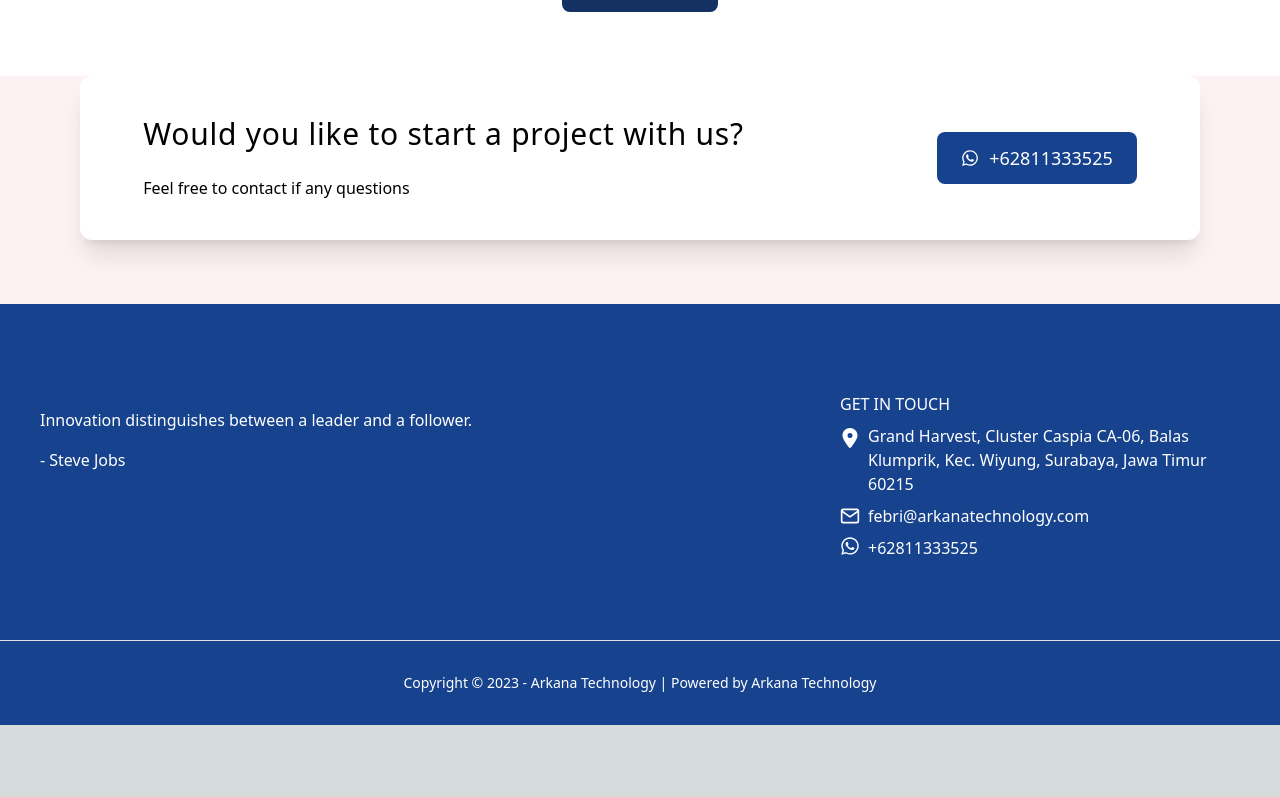
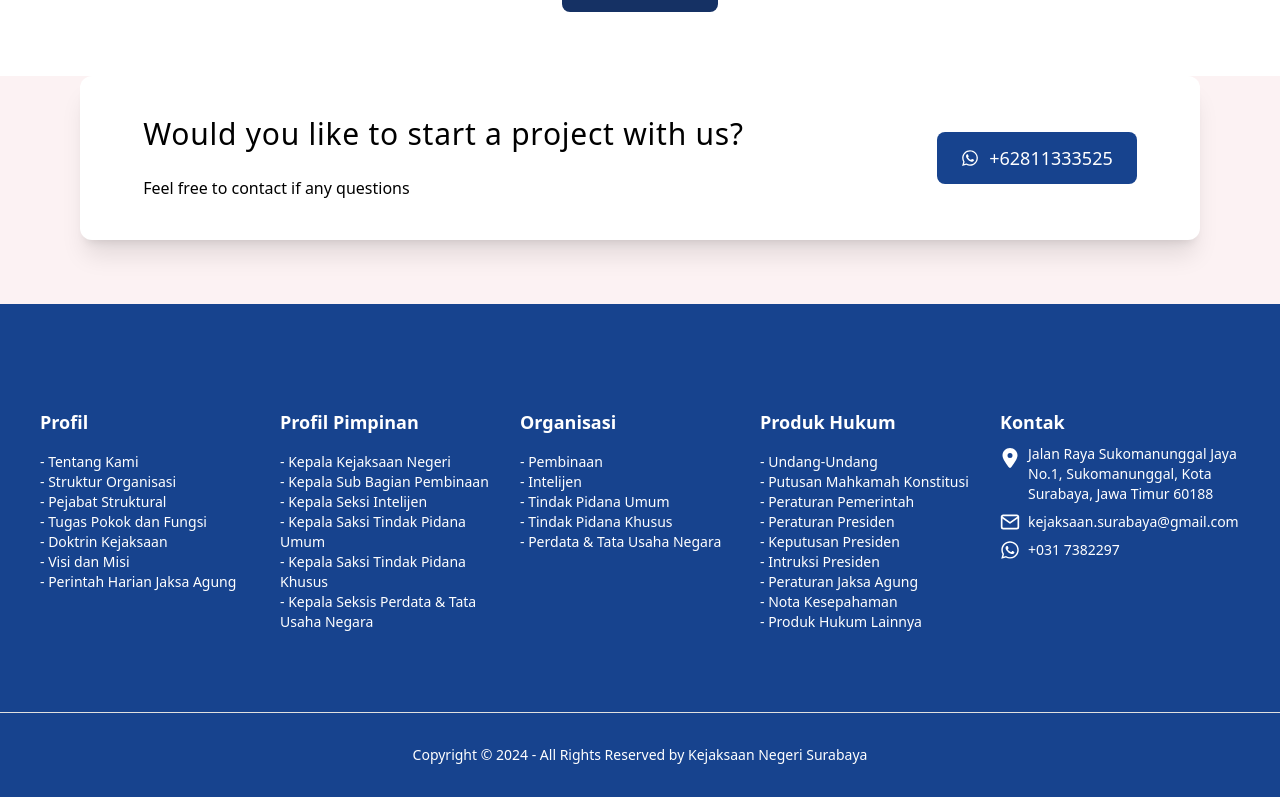
Before and after one commit to FalahJr/nextjs-kejari-ssr, a Next.js app: page / in a window 1280 px wide. Shown: the part 2130-2927 px from the top of the page. Before the commit the page ends 2855 px from the top, so only its background shows below. Built offline with nearby package versions, Linux system fonts and the light colour scheme.

Commit message:
fix (ui) : update footer

```diff
--- a/src/components/Layout/Footer.js
+++ b/src/components/Layout/Footer.js
@@ -7,35 +7,88 @@ const Footer = () => {
   return (
     <footer className="bg-[#17438E]">
       <div className="container mx-auto py-6 lg:pt-16 lg:pb-8 text-white">
-        <div className="mt-6 grid grid-cols-1 gap-10 lg:gap-0 lg:grid-cols-3 w-full px-6 md:px-10">
-          <div className="lg:col-start-1 lg:col-span-2 w-3/4">
+        <div className="mt-6 grid grid-cols-1 gap-10 lg:gap-0 lg:grid-cols-5 w-full px-6 md:px-10">
+          <div className="mr-2">
             <div className="flex flex-col gap-4">
-              <h2 className="font-poppins-regular text-sm md:text-base mt-4">
-                Innovation distinguishes between a leader and a follower.
+              <h2 className="font-poppins-regular text-sm md:text-lg mt-4 font-bold">
+                Profil
               </h2>
-              <h2 className="font-poppins-bold text-sm md:text-base">
-                - Steve Jobs
+              <ul className="text-sm">
+                <li>- Tentang Kami</li>
+                <li>- Struktur Organisasi</li>
+                <li>- Pejabat Struktural</li>
+                <li>- Tugas Pokok dan Fungsi</li>
+                <li>- Doktrin Kejaksaan</li>
+                <li>- Visi dan Misi</li>
+                <li>- Perintah Harian Jaksa Agung</li>
+              </ul>
+            </div>
+          </div>
+          <div className="mr-2">
+            <div className="flex flex-col gap-4">
+              <h2 className="font-poppins-regular text-sm md:text-lg mt-4 font-bold">
+                Profil Pimpinan
               </h2>
+              <ul className="text-sm">
+                <li>- Kepala Kejaksaan Negeri</li>
+                <li>- Kepala Sub Bagian Pembinaan</li>
+                <li>- Kepala Seksi Intelijen</li>
+                <li>- Kepala Saksi Tindak Pidana Umum</li>
+                <li>- Kepala Saksi Tindak Pidana Khusus</li>
+                <li>- Kepala Seksis Perdata & Tata Usaha Negara</li>
+              </ul>
+            </div>
+          </div>
+          <div className="mr-2">
+            <div className="flex flex-col gap-4">
+              <h2 className="font-poppins-regular text-sm md:text-lg mt-4 font-bold">
+                Organisasi
+              </h2>
+              <ul className="text-sm">
+                <li>- Pembinaan</li>
+                <li>- Intelijen</li>
+                <li>- Tindak Pidana Umum</li>
+                <li>- Tindak Pidana Khusus</li>
+                <li>- Perdata & Tata Usaha Negara</li>
+              </ul>
+            </div>
+          </div>
+          <div className="mr-2">
+            <div className="flex flex-col gap-4">
+              <h2 className="font-poppins-regular text-sm md:text-lg mt-4 font-bold">
+                Produk Hukum
+              </h2>
+              <ul className="text-sm">
+                <li>- Undang-Undang</li>
+                <li>- Putusan Mahkamah Konstitusi</li>
+                <li>- Peraturan Pemerintah</li>
+                <li>- Peraturan Presiden</li>
+                <li>- Keputusan Presiden</li>
+                <li>- Intruksi Presiden</li>
+                <li>- Peraturan Jaksa Agung</li>
+                <li>- Nota Kesepahaman</li>
+                <li>- Produk Hukum Lainnya</li>
+              </ul>
             </div>
           </div>
 
-          <div className="lg:col-end-4">
-            <h2 className="font-poppins-bold text-base uppercase">
-              Get In Touch
+          <div className="">
+            <h2 className="font-poppins-regular text-sm md:text-lg mt-4 font-bold">
+              Kontak
             </h2>
             <a
               href="mailto:febri@arkanatechnology.com"
               className="text-white"
               target="__blank"
             >
-              <div className="mt-2 flex font-poppins-medium text-base">
+              <div className="mt-2 flex font-poppins-medium text-sm">
                 <div className="text-xl pr-2 pt-1">
                   <FaLocationDot />
                 </div>
                 <div>
                   <p>
-                    Grand Harvest, Cluster Caspia CA-06, Balas Klumprik, Kec.
-                    Wiyung, Surabaya, Jawa Timur 60215
+                    Jalan Raya Sukomanunggal Jaya No.1, Sukomanunggal, Kota
+                    Surabaya, Jawa Timur 60188
                   </p>
                 </div>
               </div>
@@ -45,12 +98,12 @@ const Footer = () => {
               className="text-white"
               target="__blank"
             >
-              <div className="mt-2 flex font-poppins-medium text-base items-center">
+              <div className="mt-2 flex font-poppins-medium text-sm items-center">
                 <div className="text-xl pr-2">
                   <FiMail />
                 </div>
                 <div>
-                  <p>febri@arkanatechnology.com</p>
+                  <p>kejaksaan.surabaya@gmail.com</p>
                 </div>
               </div>
             </a>
@@ -59,18 +112,18 @@ const Footer = () => {
               className="text-white"
               target="__blank"
             >
-              <div className="mt-2 flex font-poppins-medium text-base">
+              <div className="mt-2 flex font-poppins-medium text-sm">
                 <div className="text-xl pr-2">
                   <FaWhatsapp />
                 </div>
-                <div>+62811333525</div>
+                <div>+031 7382297</div>
               </div>
             </a>
           </div>
         </div>
         <hr className="mt-20 mb-8 border-[#E0E0E0]" />
         <span className="block text-center font-poppins-medium text-sm px-6">
-          Copyright © 2023 - Arkana Technology | Powered by Arkana Technology
+          Copyright © 2024 - All Rights Reserved by Kejaksaan Negeri Surabaya
         </span>
       </div>
     </footer>
```
